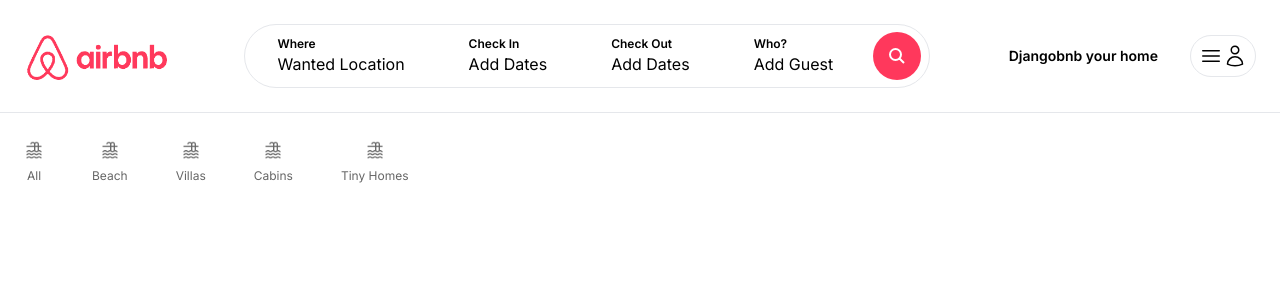
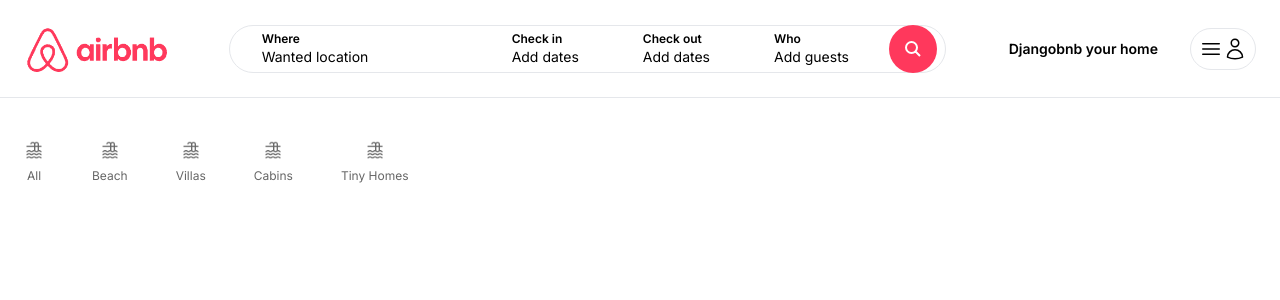
Before and after one commit to PPOSM1993/airbnb_clone, a Next.js app in the folder clone_airbnb/: page / in a window 1280 px wide. Shown: the top 300 px of the page. Built offline with nearby package versions, Linux system fonts and the light colour scheme; no server answers; what world-countries would draw is missing.

Commit message:
final clone

```diff
--- a/clone_airbnb/app/components/navbar/SearchFilters.tsx
+++ b/clone_airbnb/app/components/navbar/SearchFilters.tsx
@@ -1,46 +1,51 @@
-import React from 'react'
+'use client';
+
+import useSearchModal from "@/app/hooks/useSearchModal";
 
 const SearchFilters = () => {
+    const searchModal = useSearchModal();
+
     return (
-    <div className='h-[64px] lg:h-[64] flex flex-row items-center justify-between border rounded-full'>
-
+        <div
+            onClick={() => searchModal.open('location')}
+            className="h-[48px] lg:h-[64] flex flex-row items-center justify-between border rounded-full"
+        >
             <div className="hidden lg:block">
-            <div className='flex flex-row items-center justify-between'>
-                <div className='h-[64px] px-8 flex flex-col justify-center rounded-full hover:bg-gray-100'>
-                    <p className='text-xs font-semibold'>Where</p>
-                    <p className='text=sm'>Wanted Location</p>
+                <div className="flex flex-row items-center justify-between">
+                    <div className="cursor-pointer w-[250px] h-[48px] lg:h-[64] px-8 flex flex-col justify-center rounded-full hover:bg-gray-100">
+                        <p className="text-xs font-semibold">Where</p>
+                        <p className="text-sm">Wanted location</p>
                     </div>
 
-                <div className='h-[64px] px-8 flex flex-col justify-center rounded-full hover:bg-gray-100'>
-                    <p className='text-xs font-semibold'>Check In</p>
-                    <p className='text=sm'>Add Dates</p>
+                    <div className="cursor-pointer h-[48px] lg:h-[64] px-8 flex flex-col justify-center rounded-full hover:bg-gray-100">
+                        <p className="text-xs font-semibold">Check in</p>
+                        <p className="text-sm">Add dates</p>
                     </div>
 
-                <div className='h-[64px] px-8 flex flex-col justify-center rounded-full hover:bg-gray-100'>
-                    <p className='text-xs font-semibold'>Check Out</p>
-                    <p className='text=sm'>Add Dates</p>
+                    <div className="cursor-pointer h-[48px] lg:h-[64] px-8 flex flex-col justify-center rounded-full hover:bg-gray-100">
+                        <p className="text-xs font-semibold">Check out</p>
+                        <p className="text-sm">Add dates</p>
                     </div>
 
-                <div className='h-[64px] px-8 flex flex-col justify-center rounded-full hover:bg-gray-100'>
-                    <p className='text-xs font-semibold'>Who?</p>
-                    <p className='text=sm'>Add Guest</p>
+                    <div className="cursor-pointer h-[48px] lg:h-[64] px-8 flex flex-col justify-center rounded-full hover:bg-gray-100">
+                        <p className="text-xs font-semibold">Who</p>
+                        <p className="text-sm">Add guests</p>
                     </div>
-
                 </div>
             </div>
 
-        <div className='p-2'>
+            <div className="p-2">
                 <div className="cursor-pointer p-2 lg:p-4 bg-airbnb hover:bg-airbnb-dark transition rounded-full text-white">
-                <svg viewBox="0 0 32 32"  style={{display:'block', fill:'none', height: '16px', width: '16px', stroke: 'currentColor', strokeWidth:4, overflow:'visible'}}
-                     aria-hidden="true" role="presentation" focusable="false">
+                    <svg
+                        viewBox="0 0 32 32"
+                        style={{ display: 'block', fill: 'none', height: '16px', width: '16px', stroke: 'currentColor', strokeWidth: 4, overflow: 'visible' }}
+                        aria-hidden="true" role="presentation" focusable="false"
+                    >
                         <path fill="none" d="M13 24a11 11 0 1 0 0-22 11 11 0 0 0 0 22zm8-3 9 9"></path>
                     </svg>
                 </div>
             </div>
-
-
         </div>
-
     )
 }
 
--- /dev/null
+++ b/clone_airbnb/app/hooks/useSearchModal.ts
@@ -0,0 +1,39 @@
+import { create } from "zustand";
+
+export type SearchQuery = {
+    country: string | undefined;
+    checkIn: Date | undefined;
+    checkOut: Date | undefined;
+    guests: Number;
+    bathrooms: Number;
+    bedrooms: Number;
+    category: string;
+}
+
+interface SearchModalStore {
+    isOpen: boolean;
+    step: string;
+    open: (step: string) => void;
+    close: () => void;
+    query: SearchQuery;
+    setQuery: (query: SearchQuery) => void;
+}
+
+const useSearchModal = create<SearchModalStore>((set) => ({
+    isOpen: false,
+    step: '',
+    open: (step) => set({ isOpen: true, step: step }),
+    close: () => set({ isOpen: false }),
+    setQuery: (query: SearchQuery) => set({ query: query }),
+    query: {
+        country: '',
+        checkIn: undefined,
+        checkOut: undefined,
+        guests: 1,
+        bedrooms: 0,
+        bathrooms: 0,
+        category: ''
+    }
+}));
+
+export default useSearchModal;
```
Also changed, not shown: clone_airbnb/app/components/modals/SearchModal.tsx (added), 1 other file (tests, documents, lock files or other folders). Lines whose indentation alone changed are shown as unchanged.
